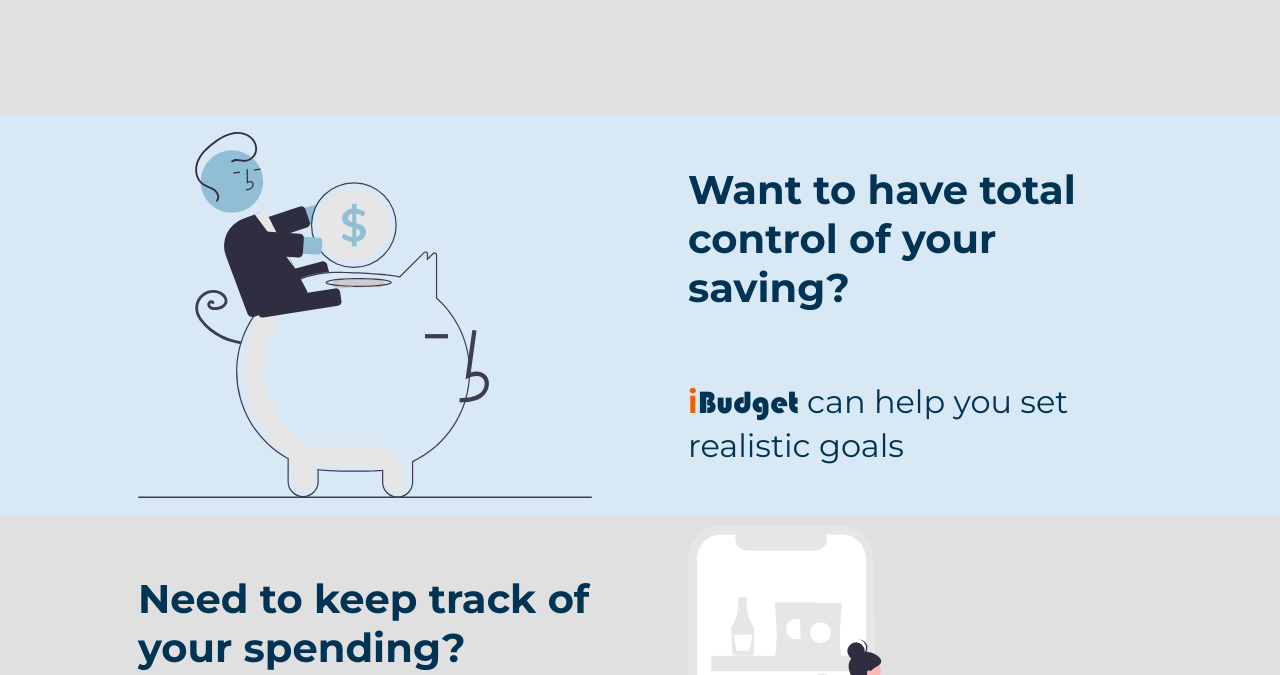
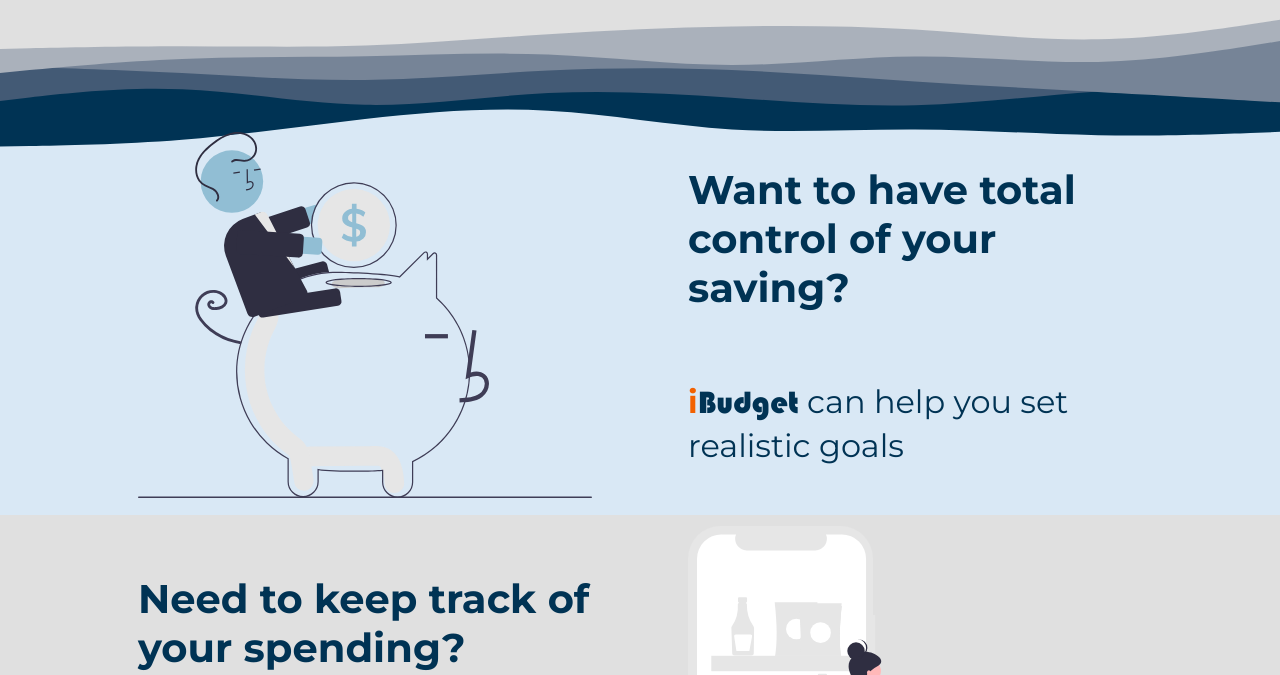
Before and after one commit to SandraBjorck/Johannasekonomiapp_grupp3, a plain HTML site: page App/index.html in a window 1280 px wide. Shown: the part 685-1360 px from the top of the page. Drawn offline with Linux system fonts and the light colour scheme.

Commit message:
Added waves svg to piggybank section

```diff
--- a/App/css/styles.css
+++ b/App/css/styles.css
@@ -54,6 +54,7 @@
 
 .budget {
 	font-family: 'Bauhaus 93';
+	color: var(--secondary);
 }
 
 /* nav */
@@ -159,14 +160,40 @@
 }
 
 /* piggybank section */
+
+.piggybank-section{
+	position: relative; /* Waves */
+}
+
+/* https://app.haikei.app/ */
+.waves{ /* Waves */
+	aspect-ratio: 960/200;
+	background-image: url(../images/layered-waves-new.svg);
+	position: absolute;
+	top: -110px;
+	width: 100%;
+	background-repeat: no-repeat;
+	background-position: center;
+
+	/* Resize the background image to cover the entire container, even if it has to stretch the image or cut a little bit off one of the edges */
+	background-size: cover;
+}
+
 .piggybank {
 	padding: 3rem 0;
 }
+
 .piggybank-container {
 	background-color: var(--BGcolour1);
 }
+
 .piggybank .right-column {
 	justify-content: space-around;
+	z-index: 1;
+}
+
+.piggybank .left-column {
+	z-index: 1;
 }
 
 /*spending section*/
@@ -277,6 +304,8 @@
 /* footer */
 .footer-container {
 	border-top: 1px solid var(--BGcolour2);
+	padding-top: 1rem;
+	padding-bottom: 1rem;
 }
 
 footer {
--- a/App/index.html
+++ b/App/index.html
@@ -53,8 +53,10 @@
 	</div>
 
 	<!-- piggybank section -->
+	<section class="piggybank-section">
 
-	<section>
+		<div class="waves"></div>
+
 		<div class="piggybank-container">
 			<div class="piggybank">
 				<div class="left-column">
@@ -73,7 +75,6 @@
 	</section>
 
 	<!-- spending section -->
-
 	<section>
 		<div class="spending-container">
 			<div class="spending">
@@ -93,7 +94,6 @@
 	</section>
 
 	<!-- sharing section -->
-
 	<section>
 		<div class="sharing-container">
 			<div class="sharing">
@@ -114,7 +114,6 @@
 	</section>
 
 	<!-- Responsive section -->
-
 	<section>
 		<div class="responsive-container">
 			<div class="responsive">
@@ -158,7 +157,7 @@
 			</div>
 			<div class="card">
 				<img src="images/blonde-woman.jpg" alt="Testimonial 2">
-				<h3>Cassandra -<br> Finacial <br> advisor</h3>
+				<h3>Cassandra -<br> Financial <br> advisor</h3>
 				<p><em>"Great app! I recommend it to all my clients!"</em></p>
 			</div>
 			<div class="card">
```
Also changed, not shown: App/images/layered-waves-new.svg (added). Lines whose indentation alone changed are shown as unchanged.
